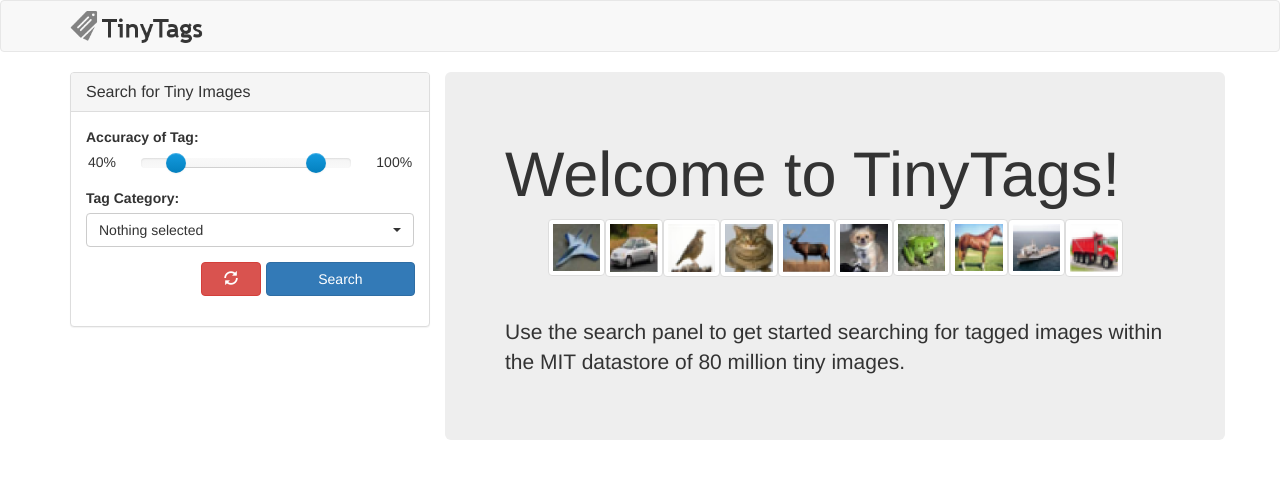
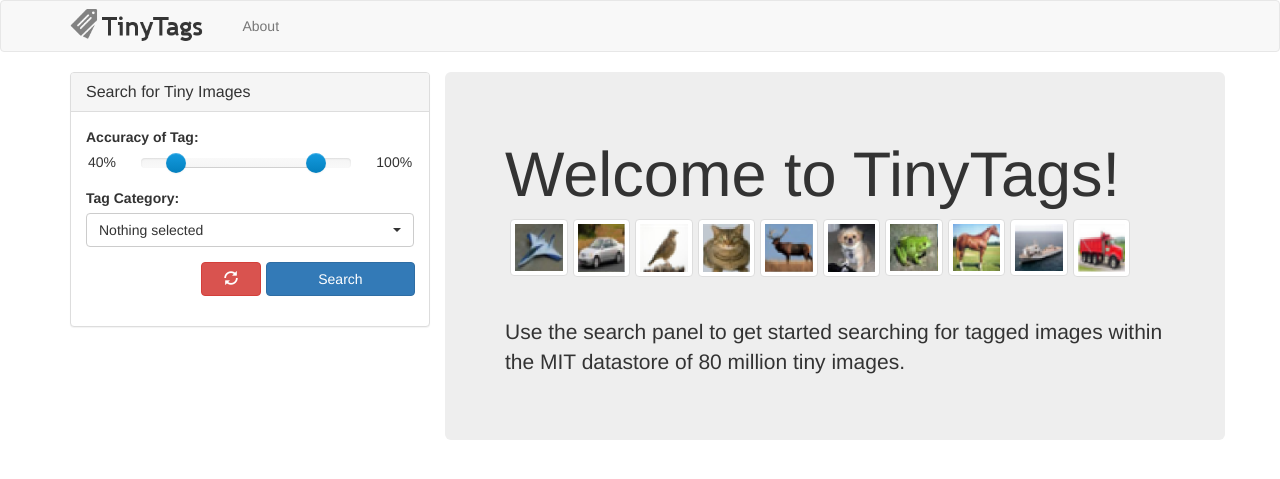
Before and after one commit to Erin-Boehmer/MIDS_tinytags, a Flask app: page / in a window 1280 px wide. Shown: the top 479 px of the page. Run offline with Flask 2, Linux system fonts and the light colour scheme; some libraries are stand-ins or nearby versions.

Commit message:
Added about page

```diff
--- a/webapp/app.py
+++ b/webapp/app.py
@@ -18,6 +18,10 @@ s = solr.SolrConnection('http://localhost:8983/solr/TinyImages_shard2_replica1')
 @app.route('/index.html')
 def home():
     return render_template('index.html')
+
+@app.route('/about.html')
+def about():
+    return render_template('about.html')
 
 @app.route('/query', methods=['POST'])
 def query():
--- a/webapp/static/css/tinytags.css
+++ b/webapp/static/css/tinytags.css
@@ -1,3 +1,11 @@
+.brand {
+    margin-top: -10px;
+}
+
+.team-photos {
+    background-color: #eee;
+}
+
 .rotate90 {
     -webkit-transform: rotate(90deg);
     -moz-transform: rotate(90deg);
--- a/webapp/templates/backbone.html
+++ b/webapp/templates/backbone.html
@@ -2,10 +2,11 @@
 <html>
   <head>
     {% block head %}
-    <link rel="stylesheet" href="{{ url_for('static', filename='css/bootstrap.min.css') }}">
+    <link rel="stylesheet" href="{{ url_for('static', filename='css/bootstrap.css') }}">
     <link rel="stylesheet" href="{{ url_for('static', filename='css/bootstrap-select.css') }}">
     <link rel="stylesheet" href="{{ url_for('static', filename='css/bootstrap-slider.css') }}">
     <link rel="stylesheet" href="{{ url_for('static', filename='css/tinytags.css') }}">
+    <link rel="stylesheet" href="{{ url_for('static', filename='css/spinners.css') }}">
 
     <script src="//ajax.googleapis.com/ajax/libs/jquery/1.10.1/jquery.min.js"></script>
     <script type='text/javascript' src="{{ url_for('static', filename='js/bootstrap.min.js') }}"></script>
@@ -18,16 +19,22 @@
     <nav class="navbar navbar-default">
         <div class="container">
             <div class="navbar-header">
-                <a class="navbar-brand" href="#">
-                    <img alt="Brand" height="35" style="margin-top: -8px" src="{{url_for('static', filename='img/tag.png') }}">
+                <a class="navbar-brand" href="index.html">
+                    <img alt="Brand" height="35" class="brand" src="{{url_for('static', filename='img/tag.png') }}">
                 </a>
+
+            </div>
+            <div class="collapse navbar-collapse">
+                <ul class="nav navbar-nav">
+                    <li id="about" onmouseover="$(this).addClass('active');" onmouseout="$(this).removeClass('active');"><a href="/about.html">About</a></li>
+                </ul>
             </div>
         </div>
     </nav>
     <div class="container" id="content">{% block content %}{% endblock %}</div>
     <div class="container" id="footer">
-      {% block footer %}
-      {% endblock %}
+    {% block footer %}
+    {% endblock %}
     </div>
   </body>
 </html>
--- a/webapp/templates/index.html
+++ b/webapp/templates/index.html
@@ -50,16 +50,15 @@
                 <div class="jumbotron">
                     <h1>Welcome to TinyTags!</h1>
                     <div class="row">
-                        <div class="col-md-1"></div>
-                        <div class="thumbnail col-md-1"><img src="{{ url_for('static', filename='img/airplane.png') }}" alt="airplane"></div>
-                        <div class="thumbnail col-md-1"><img src="{{ url_for('static', filename='img/automobile.png') }}" alt="automobile"></div>
-                        <div class="thumbnail col-md-1"><img src="{{ url_for('static', filename='img/bird.png') }}" alt="bird"></div>
-                        <div class="thumbnail col-md-1"><img src="{{ url_for('static', filename='img/cat.png') }}" alt="cat"></div>
-                        <div class="thumbnail col-md-1"><img src="{{ url_for('static', filename='img/deer.png') }}" alt="deer"></div>
-                        <div class="thumbnail col-md-1"><img src="{{ url_for('static', filename='img/dog.png') }}" alt="dog"></div>
-                        <div class="thumbnail col-md-1"><img src="{{ url_for('static', filename='img/frog.png') }}" alt="frog"></div>
-                        <div class="thumbnail col-md-1"><img src="{{ url_for('static', filename='img/horse.png') }}" alt="horse"></div>
-                        <div class="thumbnail col-md-1"><img src="{{ url_for('static', filename='img/ship.png') }}" alt="ship"></div>
+                        <div style="margin-right: 5px; margin-left: 20px;" class="thumbnail col-md-1"><img src="{{ url_for('static', filename='img/airplane.png') }}" alt="airplane"></div>
+                        <div style="margin-right: 5px;" class="thumbnail col-md-1"><img src="{{ url_for('static', filename='img/automobile.png') }}" alt="automobile"></div>
+                        <div style="margin-right: 5px;" class="thumbnail col-md-1"><img src="{{ url_for('static', filename='img/bird.png') }}" alt="bird"></div>
+                        <div style="margin-right: 5px;" class="thumbnail col-md-1"><img src="{{ url_for('static', filename='img/cat.png') }}" alt="cat"></div>
+                        <div style="margin-right: 5px;" class="thumbnail col-md-1"><img src="{{ url_for('static', filename='img/deer.png') }}" alt="deer"></div>
+                        <div style="margin-right: 5px;" class="thumbnail col-md-1"><img src="{{ url_for('static', filename='img/dog.png') }}" alt="dog"></div>
+                        <div style="margin-right: 5px;" class="thumbnail col-md-1"><img src="{{ url_for('static', filename='img/frog.png') }}" alt="frog"></div>
+                        <div style="margin-right: 5px;" class="thumbnail col-md-1"><img src="{{ url_for('static', filename='img/horse.png') }}" alt="horse"></div>
+                        <div style="margin-right: 5px;" class="thumbnail col-md-1"><img src="{{ url_for('static', filename='img/ship.png') }}" alt="ship"></div>
                         <div class="thumbnail col-md-1"><img src="{{ url_for('static', filename='img/truck.png') }}" alt="truck"></div>
                     </div><br>
                     <p>Use the search panel to get started searching for tagged images within the MIT datastore of 80 million tiny images.</p>
@@ -85,7 +84,9 @@
         });
 
         $(function() {
-            $("button#query_button").click(function() {
+            $("#query_button").click(function() {
+                $('span#image_results').html('<br><br><center><div class="heartbeat">Loading...</div></center>');
+
                 $.ajax({
                     type: "POST",
                     url: "/query",
@@ -138,10 +139,6 @@
                                     for (var x = 0; x < canvas.width; ++x) {
                                         img_index = y*canvas.width + x;
                                         pixel_index = img_index*4;
-                                        if (x==1 && y==0) {
-                                            console.log(pixel_data[pixel_index+3]);
-                                            console.log(pixel_data);
-                                        }
                                         data[img_index] =
                                             (255   << 24) |                        // alpha
                                             (pixel_data[pixel_index+2] << 16) |    // blue
```
Also changed, not shown: other parts of webapp/static/css/tinytags.css (+88 -0 lines).
